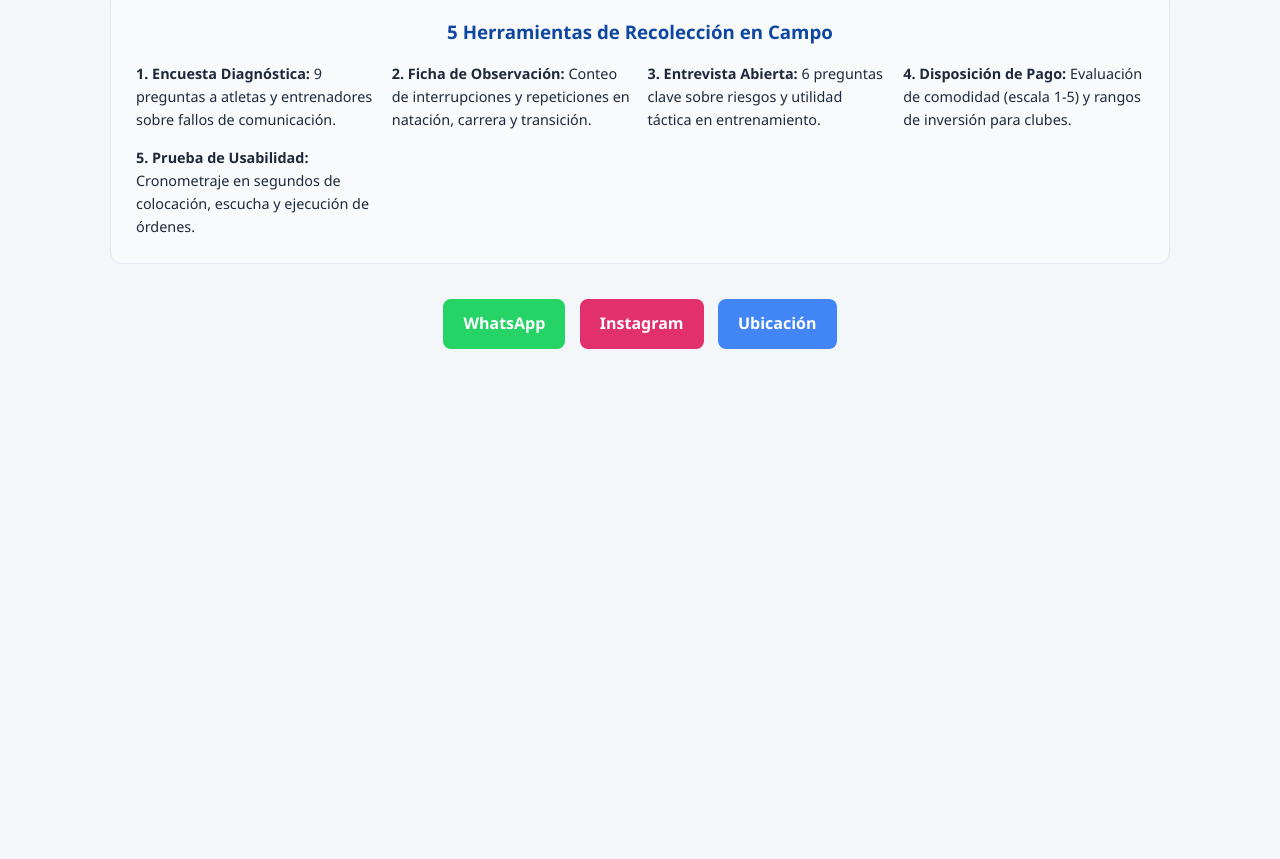
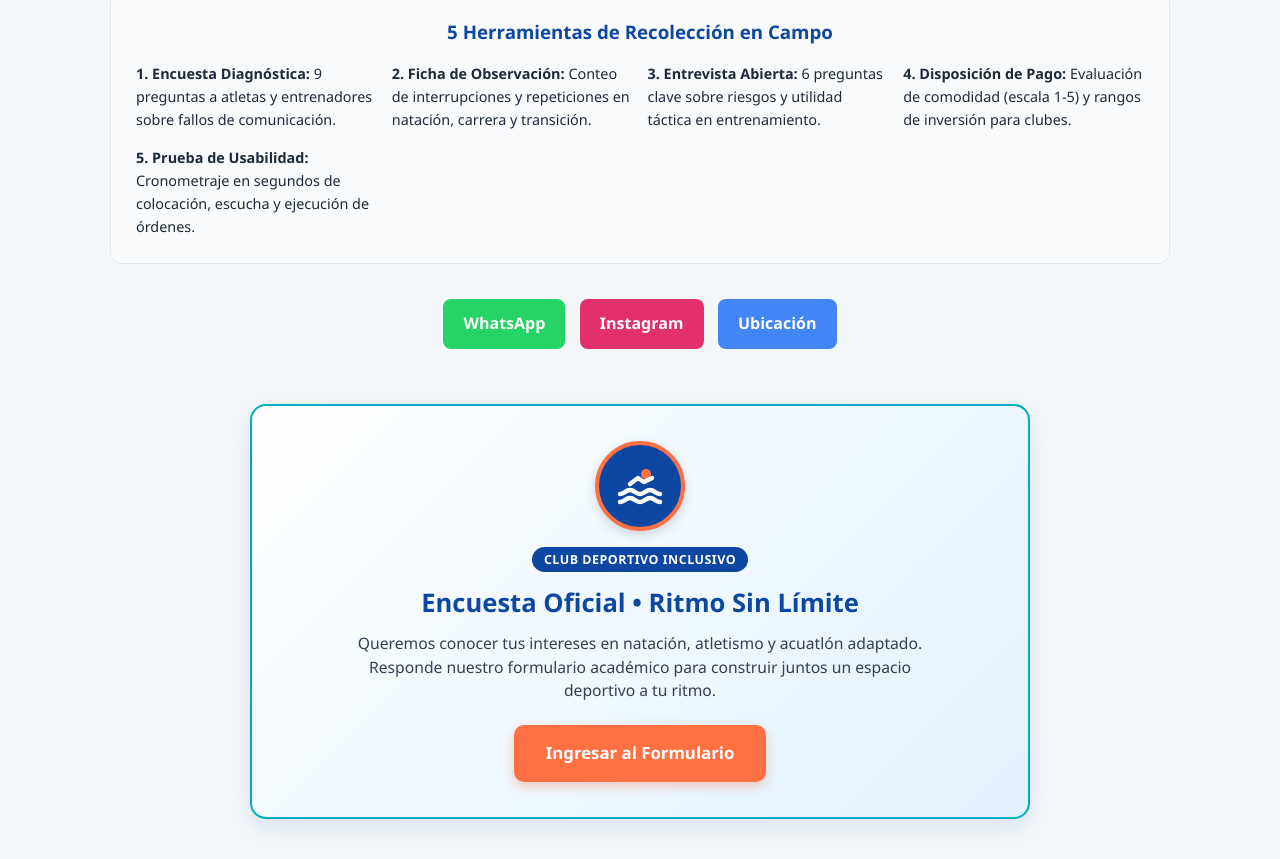
Before and after one commit to maicolcifuentes64-cloud/ritmo-sin-limite-, a plain HTML site: page index.html in a window 1280 px wide. Shown: the part 2234-3093 px from the top of the page. Before the commit the page ends 2638 px from the top, so only its background shows below. Drawn offline with Linux system fonts and the light colour scheme.

Commit message:
Update index.html

```diff
--- a/index.html
+++ b/index.html
@@ -245,5 +245,24 @@
   <a href="https://mapsgoogle.com/?q=car+38+56a+cali+colombia" target="_blank" style="background: #4285F4; color: white; padding: 12px 20px; border-radius: 8px; text-decoration: none; margin: 5px; display: inline-block; font-weight: bold;">Ubicación</a>
 </div>
 </section>
+<div style="text-align: center; background: linear-gradient(135deg, #ffffff 0%, #e0f2fe 100%); padding: 35px 25px; border-radius: 16px; max-width: 780px; margin: 40px auto; font-family: sans-serif; border: 2px solid #00acc1; box-shadow: 0 8px 24px rgba(13, 71, 161, 0.12);">
+
+  <!-- LOGO EMPRESARIAL / DEPORTIVO RITMO SIN LÍMITE -->
+  <div style="width: 90px; height: 90px; margin: 0 auto 15px auto; background: #0d47a1; border-radius: 50%; display: flex; align-items: center; justify-content: center; border: 4px solid #ff7043; box-shadow: 0 4px 12px rgba(0,0,0,0.15);">
+    <svg width="48" height="48" viewBox="0 0 24 24" fill="none" stroke="#ffffff" stroke-width="2.2" stroke-linecap="round" stroke-linejoin="round">
+      <path d="M2 16c2.5 0 2.5-2 5-2s2.5 2 5 2 2.5-2 5-2 2.5 2 5 2"/>
+      <path d="M2 20c2.5 0 2.5-2 5-2s2.5 2 5 2 2.5-2 5-2 2.5 2 5 2"/>
+      <circle cx="15" cy="6" r="2.5" fill="#ff7043" stroke="none"/>
+      <path d="M7 11l4-3 3 2 4-2"/>
+    </svg>
+  </div>
+
+  <span style="background: #0d47a1; color: #ffffff; padding: 4px 12px; border-radius: 20px; font-size: 0.78rem; font-weight: bold; letter-spacing: 0.5px; text-transform: uppercase;">Club Deportivo Inclusivo</span>
+
+  <h3 style="color: #0d47a1; font-size: 1.6rem; margin: 12px 0 8px 0;">Encuesta Oficial • Ritmo Sin Límite</h3>
+  <p style="color: #334155; font-size: 0.98rem; max-width: 600px; margin: 0 auto 22px auto; line-height: 1.5;">Queremos conocer tus intereses en natación, atletismo y acuatlón adaptado. Responde nuestro formulario académico para construir juntos un espacio deportivo a tu ritmo.</p>
+
+  <a href="https://forms.gle" target="_blank" style="background: #ff7043; color: white; padding: 15px 32px; border-radius: 10px; text-decoration: none; font-weight: bold; display: inline-block; font-size: 1.05rem; box-shadow: 0 4px 12px rgba(255, 112, 67, 0.35);">Ingresar al Formulario</a>
+</div>
 </body>
 </html>
```
